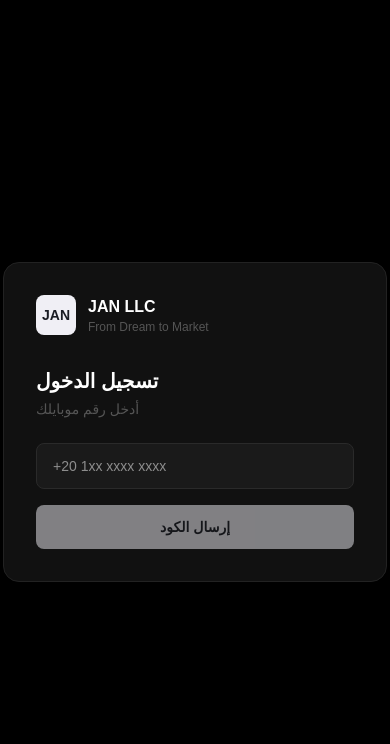
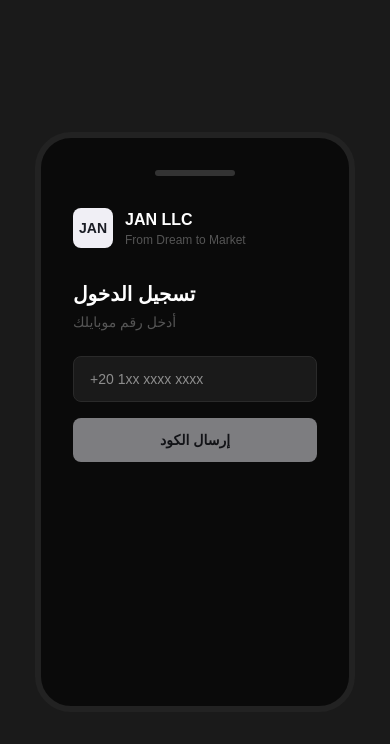
Before and after one commit to naparyfrontend-lang/-jan-llc-app, a Next.js app: page /login in a window 390 px wide. Shown: the top 744 px of the page. Built offline with nearby package versions, Linux system fonts and the light colour scheme.

Commit message:
mobile style

```diff
--- a/app/login/page.jsx
+++ b/app/login/page.jsx
@@ -38,8 +38,9 @@ export default function LoginPage() {
   };
 
   return (
-    <div className="min-h-screen bg-black flex items-center justify-center">
-      <div className="bg-[#111] border border-[#222] rounded-2xl p-8 w-full max-w-sm">
+    <div className="min-h-screen bg-[#1a1a1a] flex items-center justify-center">
+  <div className="bg-[#0a0a0a] border-[6px] border-[#222] rounded-[36px] p-8 w-[320px] min-h-[580px] relative">
+    <div className="w-20 h-1.5 bg-[#333] rounded-full mx-auto mb-8"></div>
 
         <div className="flex items-center gap-3 mb-8">
           <div className="w-10 h-10 bg-[#f0eff5] rounded-lg flex items-center justify-center font-bold text-[#1a1c24] text-sm">
```
